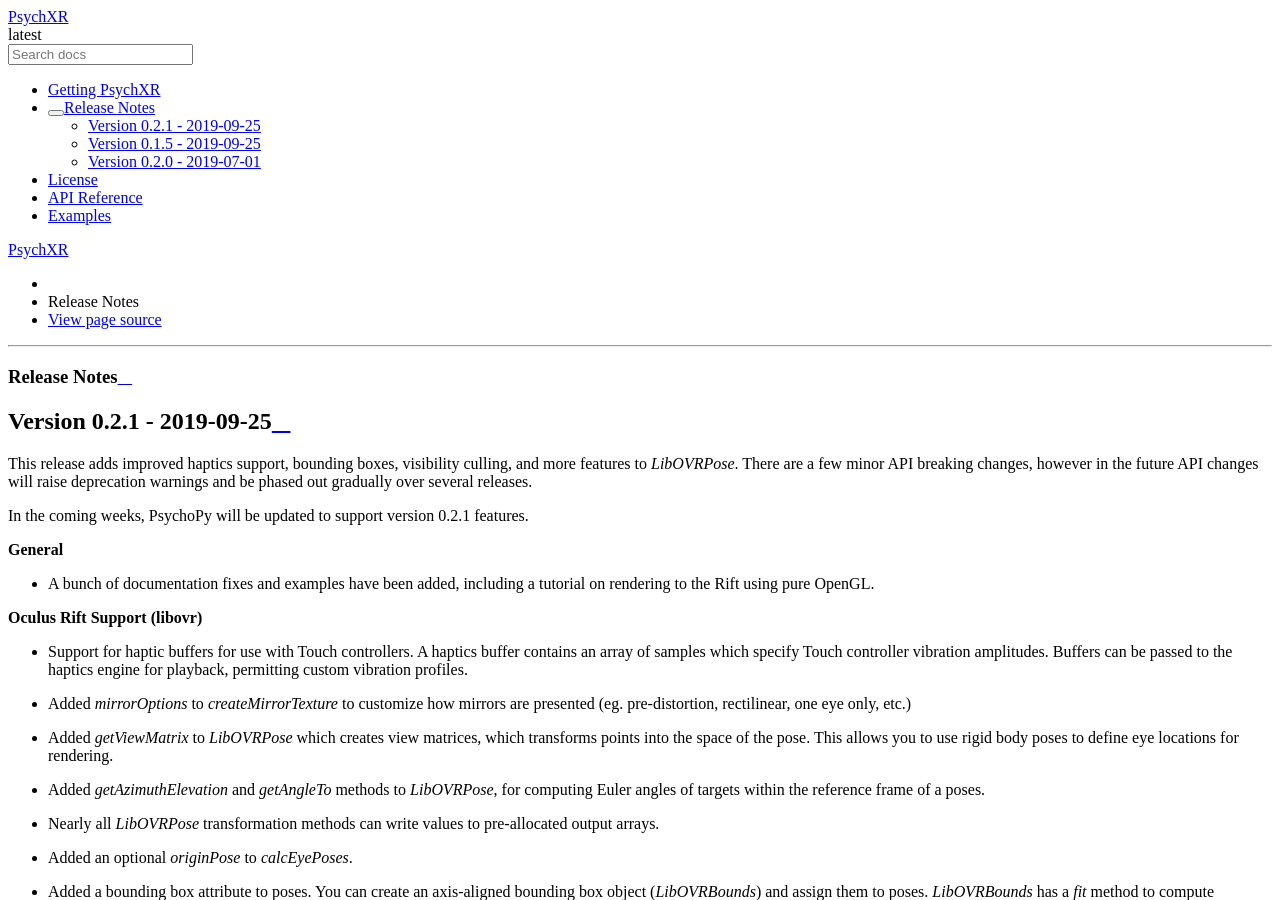
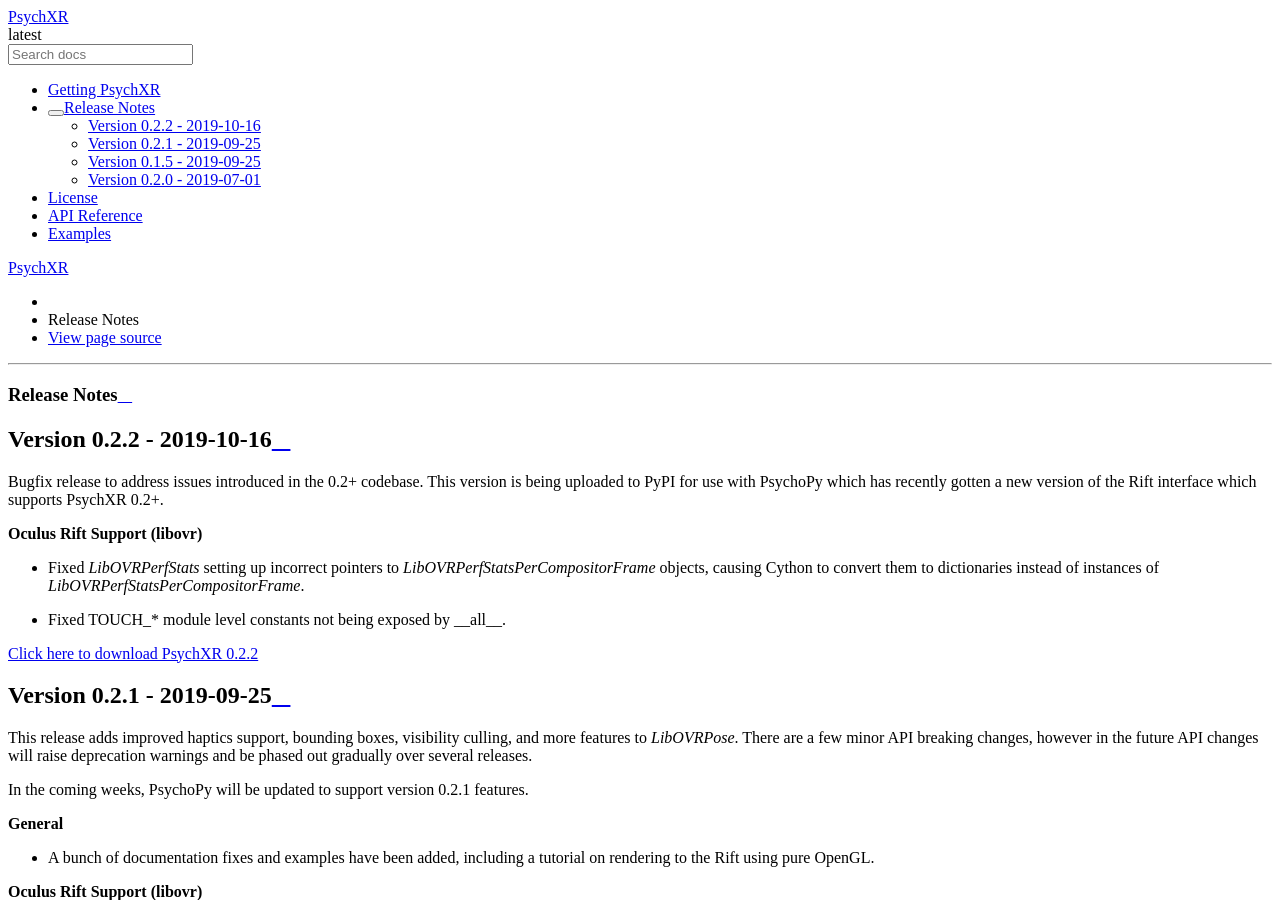
Before and after one commit to mdcutone/psychxr, a Sphinx documentation site: the page built from docs/release_notes.rst, in a window 1280 px wide and 900 px high. Built offline with Sphinx 7.4.7 and the Read the Docs theme 2.0.0, drawn with Linux system fonts in a browser that asks for light colours.

Commit message:
DOCS: Updated changelog and release info.

```diff
--- a/docs/release_notes.rst
+++ b/docs/release_notes.rst
@@ -1,6 +1,23 @@
 =============
 Release Notes
 =============
+
+
+Version 0.2.2 - 2019-10-16
+~~~~~~~~~~~~~~~~~~~~~~~~~~
+
+Bugfix release to address issues introduced in the 0.2+ codebase. This version
+is being uploaded to PyPI for use with PsychoPy which has recently gotten
+a new version of the Rift interface which supports PsychXR 0.2+.
+
+**Oculus Rift Support (libovr)**
+
+* Fixed `LibOVRPerfStats` setting up incorrect pointers to
+  `LibOVRPerfStatsPerCompositorFrame` objects, causing Cython to convert them
+  to dictionaries instead of instances of `LibOVRPerfStatsPerCompositorFrame`.
+* Fixed TOUCH_* module level constants not being exposed by __all__.
+
+`Click here to download PsychXR 0.2.2 <https://github.com/mdcutone/psychxr/releases>`_
 
 Version 0.2.1 - 2019-09-25
 ~~~~~~~~~~~~~~~~~~~~~~~~~~
```
Also changed, not shown: CHANGELOG.txt (+23 -1 lines).
